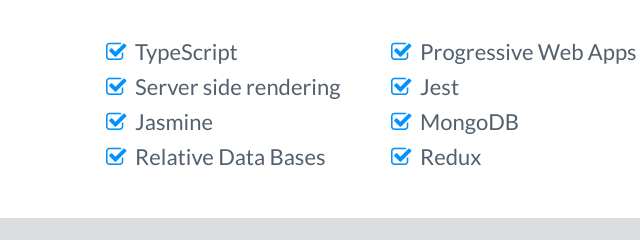
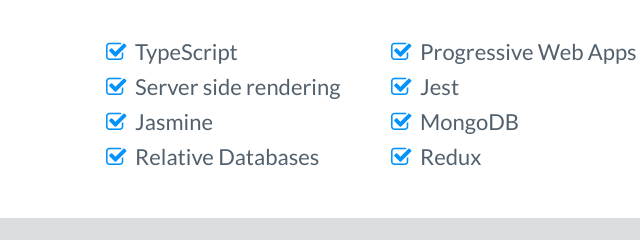
Before and after one commit to DariuszOkonski/portfolio-ver-1, a website: page index.html in a window 1280 px wide. Shown: the part 2440-2680 px from the top of the page, 534-1174 px from the left. Drawn offline with nearby package versions, Linux system fonts and the light colour scheme.

Commit message:
change: spelling error at section want to learn

```diff
--- a/index.html
+++ b/index.html
@@ -311,7 +311,7 @@
           </li>
           <li>
             <i class="fa fa-check-square-o" aria-hidden="true"></i>
-            Relative Data Bases
+            Relative Databases
           </li>
           <li>
             <i class="fa fa-check-square-o" aria-hidden="true"></i>
```
